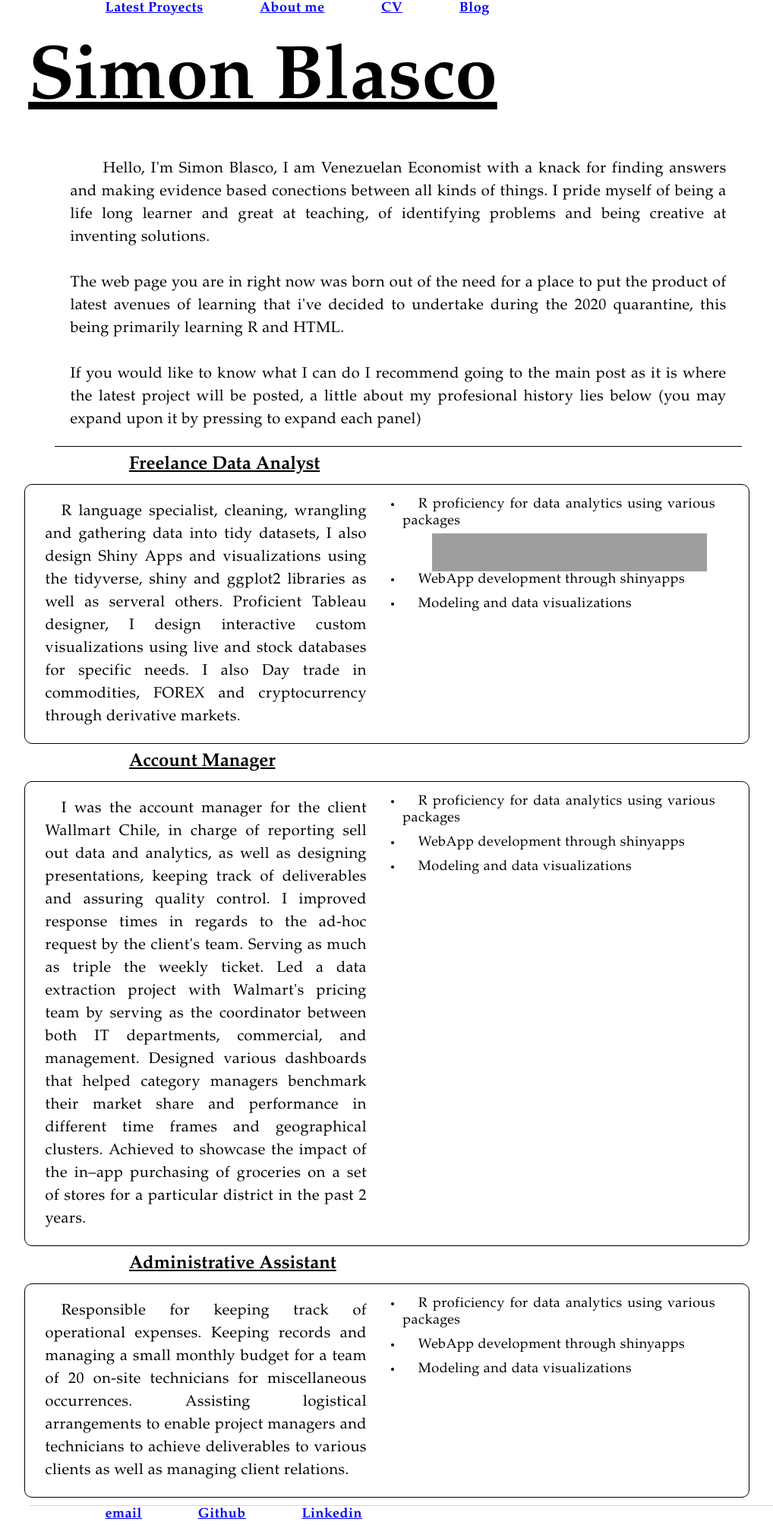
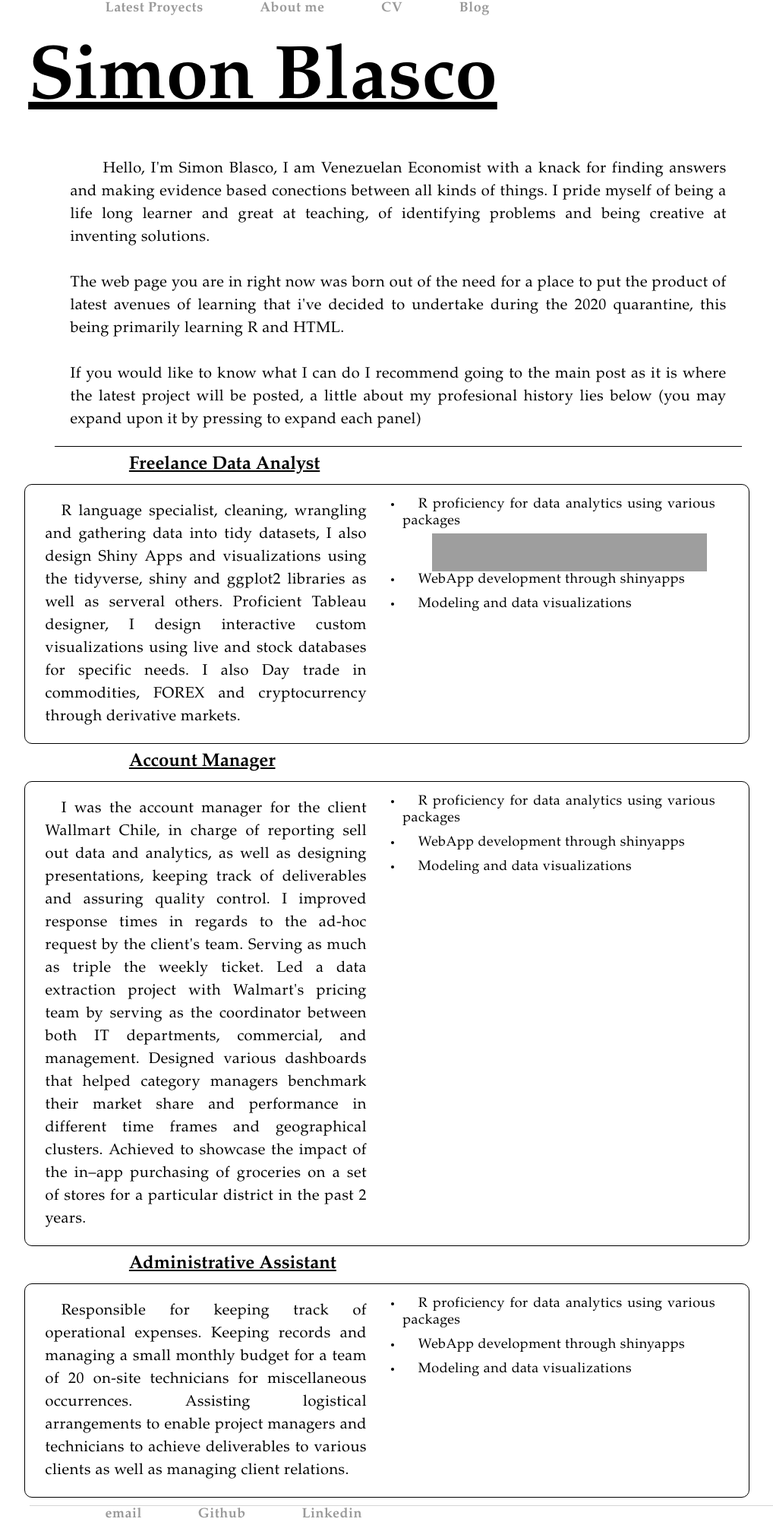
Before and after one commit to sblasco7/sblasco7.github.io, a Jekyll site: the page cv.html, which Jekyll copies as it is, in a window 1280 px wide. Shown: the whole page at 76% size, without its empty margins (149-1167 px from the left). Built offline with Jekyll 4.4.1, drawn with Linux system fonts in a browser that asks for light colours; grey boxes are pictures that could not be loaded.

Commit message:
Update cv.css

```diff
--- a/css/cv.css
+++ b/css/cv.css
@@ -91,3 +91,7 @@ footer {
    border-top: 1px solid #d5d5d5;
    font-size: .8em;
 }
+a {
+   text-decoration: none;
+   color: #999;
+}
```
